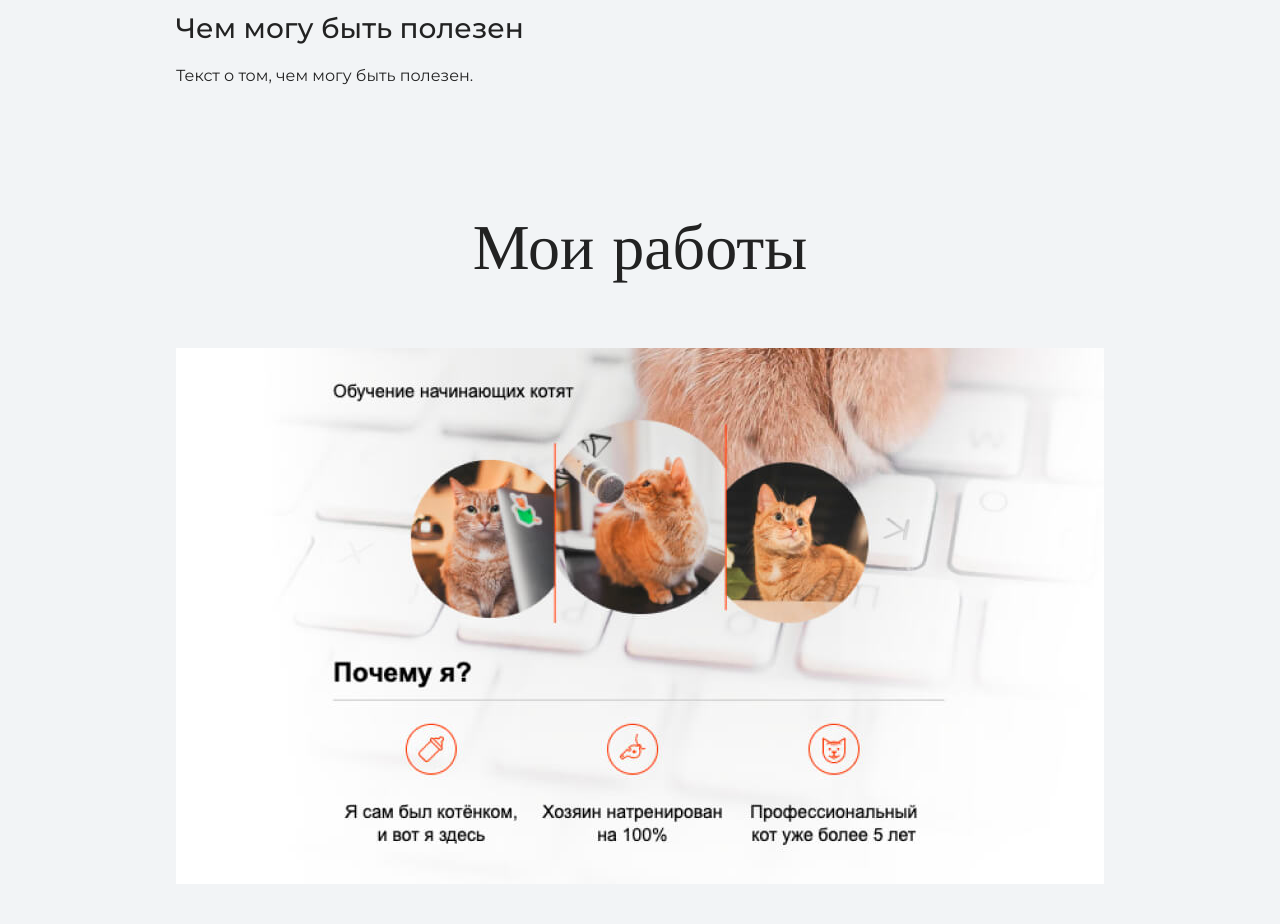
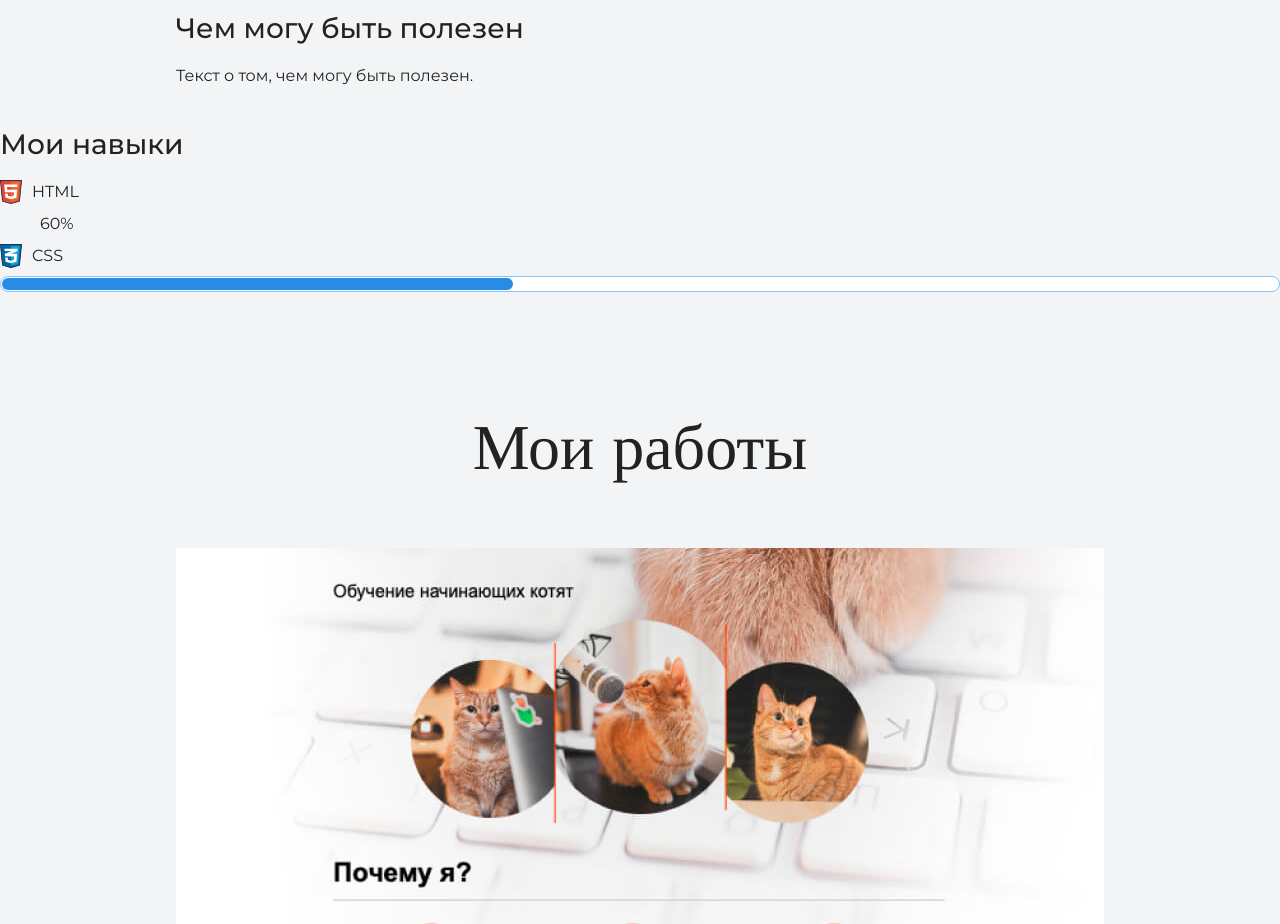
Before and after one commit to Daydream3r/portfolio-test, a plain HTML site: page index.html in a window 1280 px wide. Shown: the part 1920-2844 px from the top of the page. Drawn offline with nearby package versions, Linux system fonts and the light colour scheme.

Commit message:
Skill bar

```diff
--- a/index.html
+++ b/index.html
@@ -36,6 +36,21 @@
       <h3>Чем могу быть полезен</h3>
       <p>Текст о том, чем могу быть полезен.</p>
     </div>
+    <div class="skills">
+      <div class="skills">
+        <h3>Мои навыки</h3>
+        <dl class="skills-list">
+          <dt class="skill-html">HTML</dt>
+          <dd class="levevl">
+            <div style="width: 60%;">60%</div>
+          </dd>
+          <dt class="skill-css">CSS</dt>
+          <dd class="level">
+            <div style="width: 40%;">40%</div>
+          </dd>
+        </dl>
+      </div>
+    </div>
   </section>
 
   <section class="portfolio">
```
